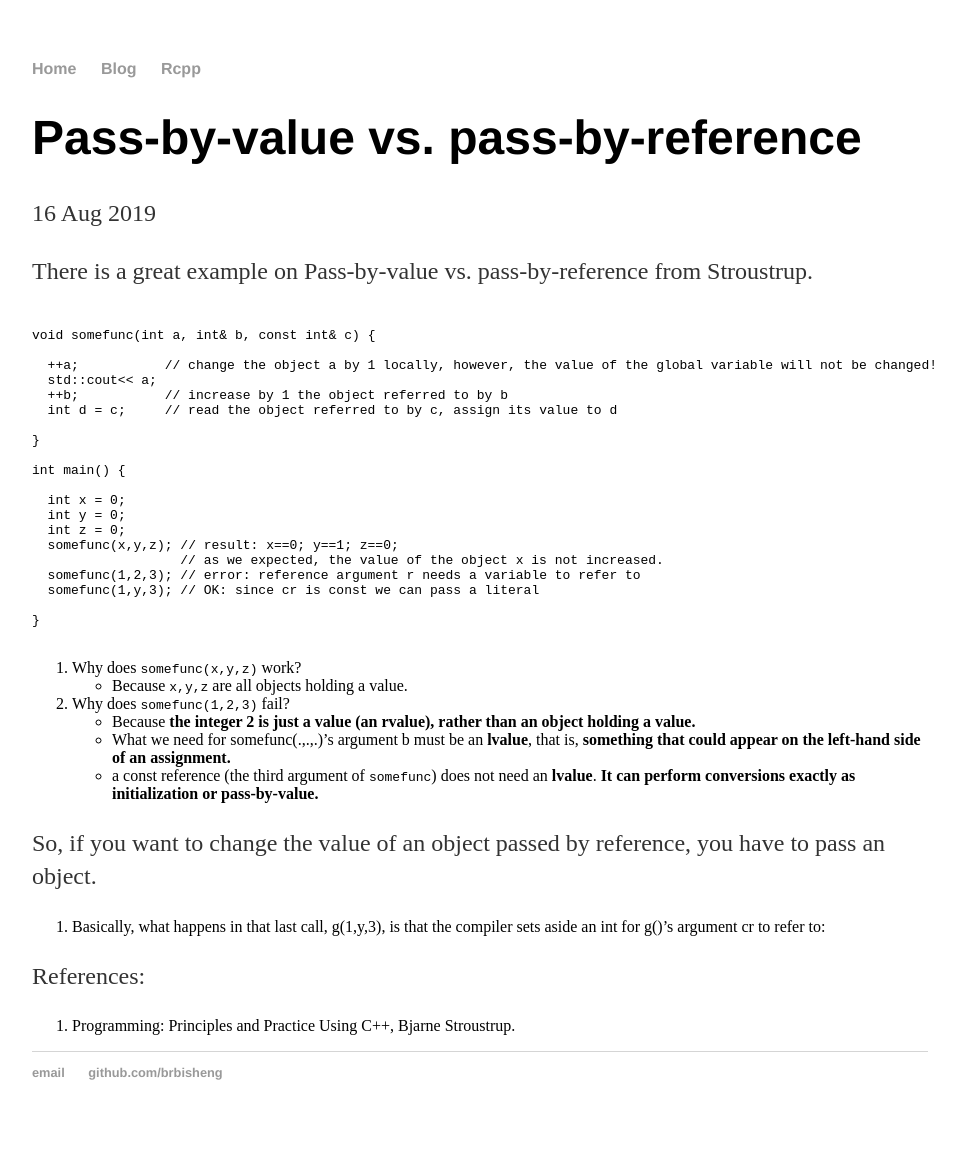
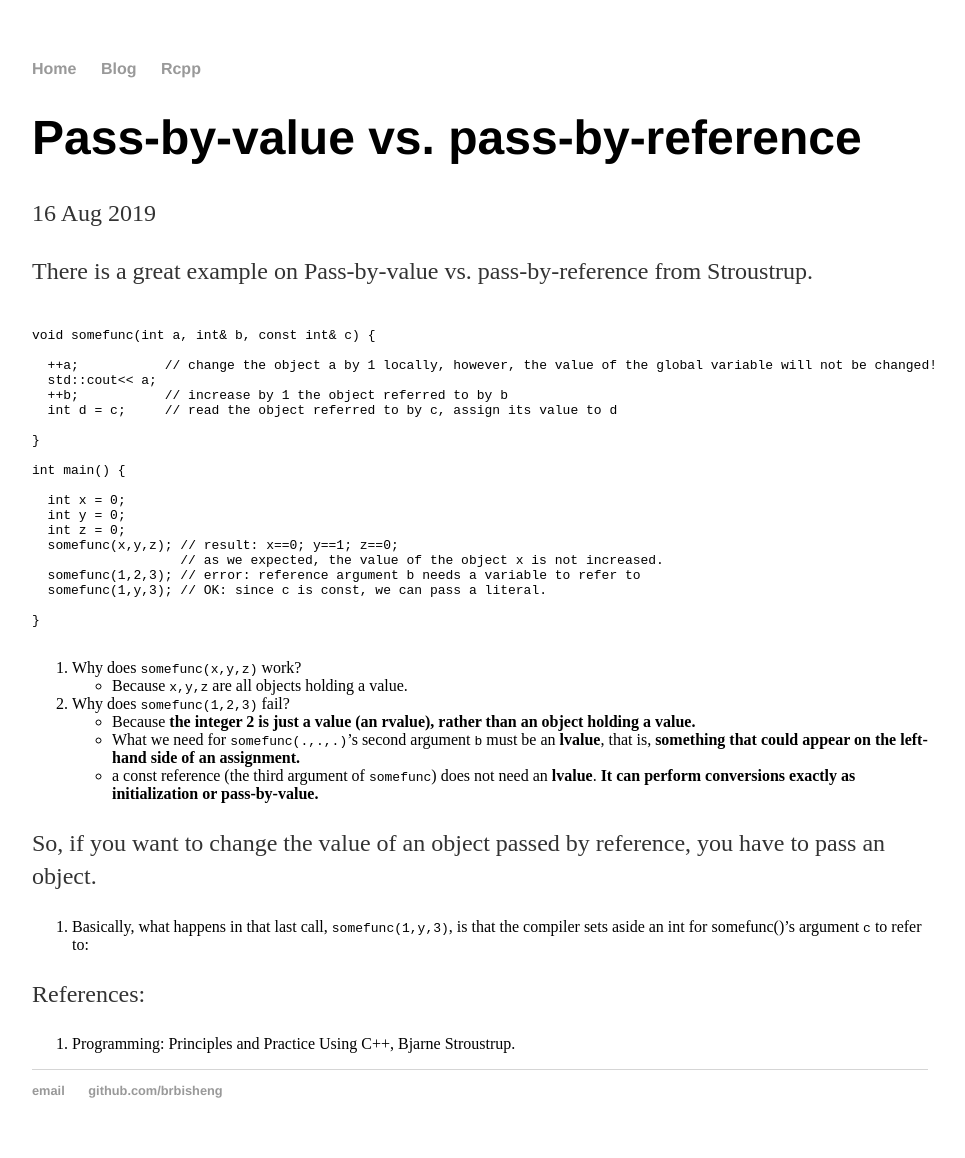
Before and after one commit to brbisheng/brbisheng.github.io, a Jekyll site: the page built from rcpp/_posts/2019-08-16-rcpp-post0.md, in a window 1280 px wide. Shown: the whole page, without its empty margins (160-1125 px from the left). Built offline with Jekyll 4.4.1, drawn with Linux system fonts in a browser that asks for light colours; our own code applies the rules of GitHub Pages for plain Markdown files.

Commit message:
Update 2019-08-16-rcpp-post0.md

```diff
--- a/rcpp/_posts/2019-08-16-rcpp-post0.md
+++ b/rcpp/_posts/2019-08-16-rcpp-post0.md
@@ -24,8 +24,8 @@ int main() {
   int z = 0;
   somefunc(x,y,z); // result: x==0; y==1; z==0;
                    // as we expected, the value of the object x is not increased.
-  somefunc(1,2,3); // error: reference argument r needs a variable to refer to
-  somefunc(1,y,3); // OK: since cr is const we can pass a literal
+  somefunc(1,2,3); // error: reference argument b needs a variable to refer to
+  somefunc(1,y,3); // OK: since c is const, we can pass a literal.
 
 }
 
@@ -36,12 +36,12 @@ int main() {
 
 2. Why does `somefunc(1,2,3)` fail?
     - Because **the integer 2 is just a value (an rvalue), rather than an object holding a value.**
-    - What we need for somefunc(.,.,.)’s argument b must be an **lvalue**, that is, **something that could appear on the left-hand side of an assignment.**
+    - What we need for `somefunc(.,.,.)`’s second argument `b` must be an **lvalue**, that is, **something that could appear on the left-hand side of an assignment.**
     - a const reference (the third argument of `somefunc`) does not need an **lvalue**. **It can perform conversions exactly as initialization or pass-by-value.**
 
 So, if you want to change the value of an object passed by reference, you have to pass an object.
 
-3. Basically, what happens in that last call, g(1,y,3), is that the compiler sets aside an int for g()’s argument cr to refer to:
+3. Basically, what happens in that last call, `somefunc(1,y,3)`, is that the compiler sets aside an int for somefunc()’s argument `c` to refer to:
 
 References:
 1. Programming: Principles and Practice Using C++, Bjarne Stroustrup.
```
Also changed, not shown: other parts of rcpp/_posts/2019-08-16-rcpp-post0.md (+1 -1 lines).
